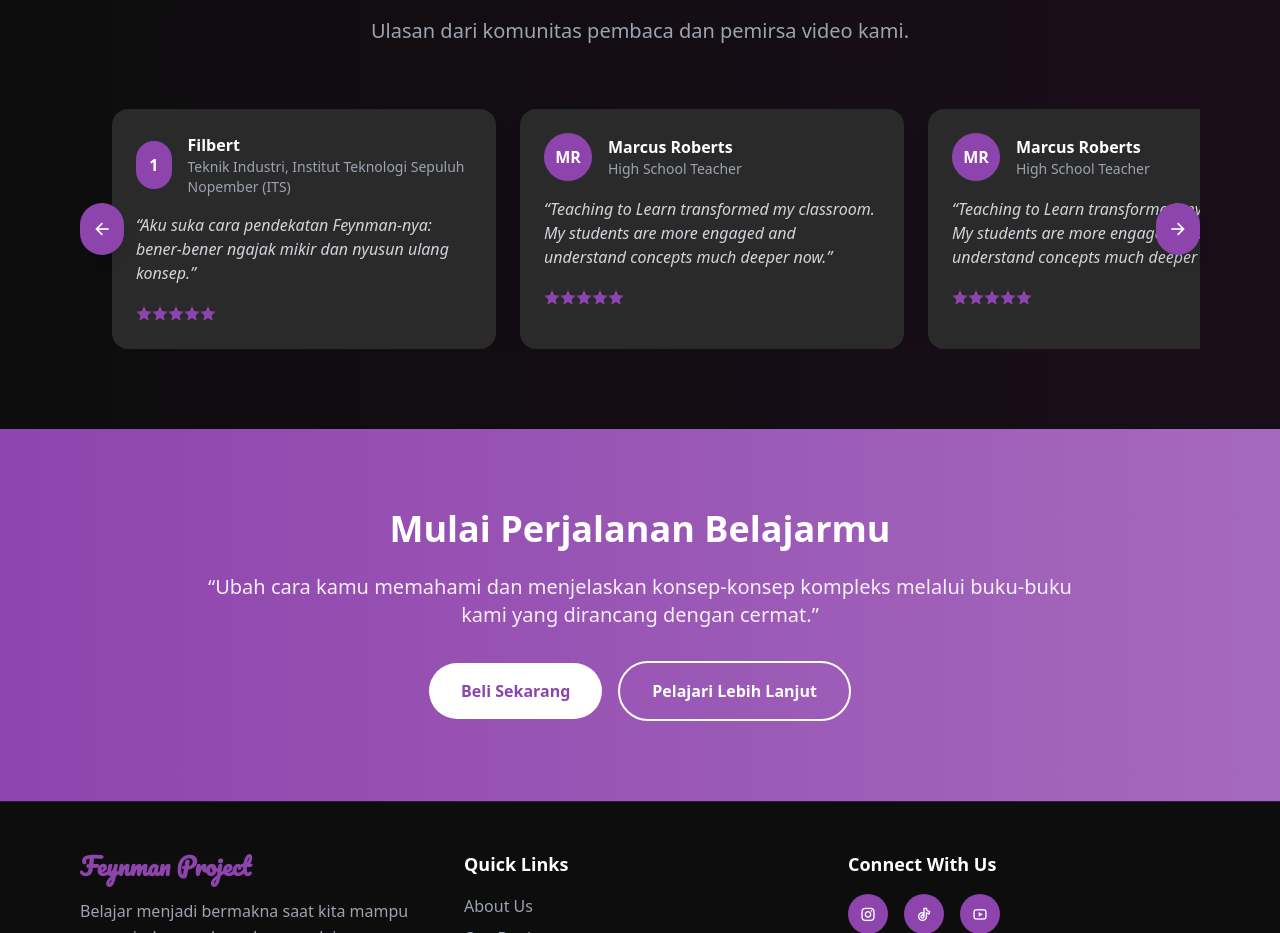
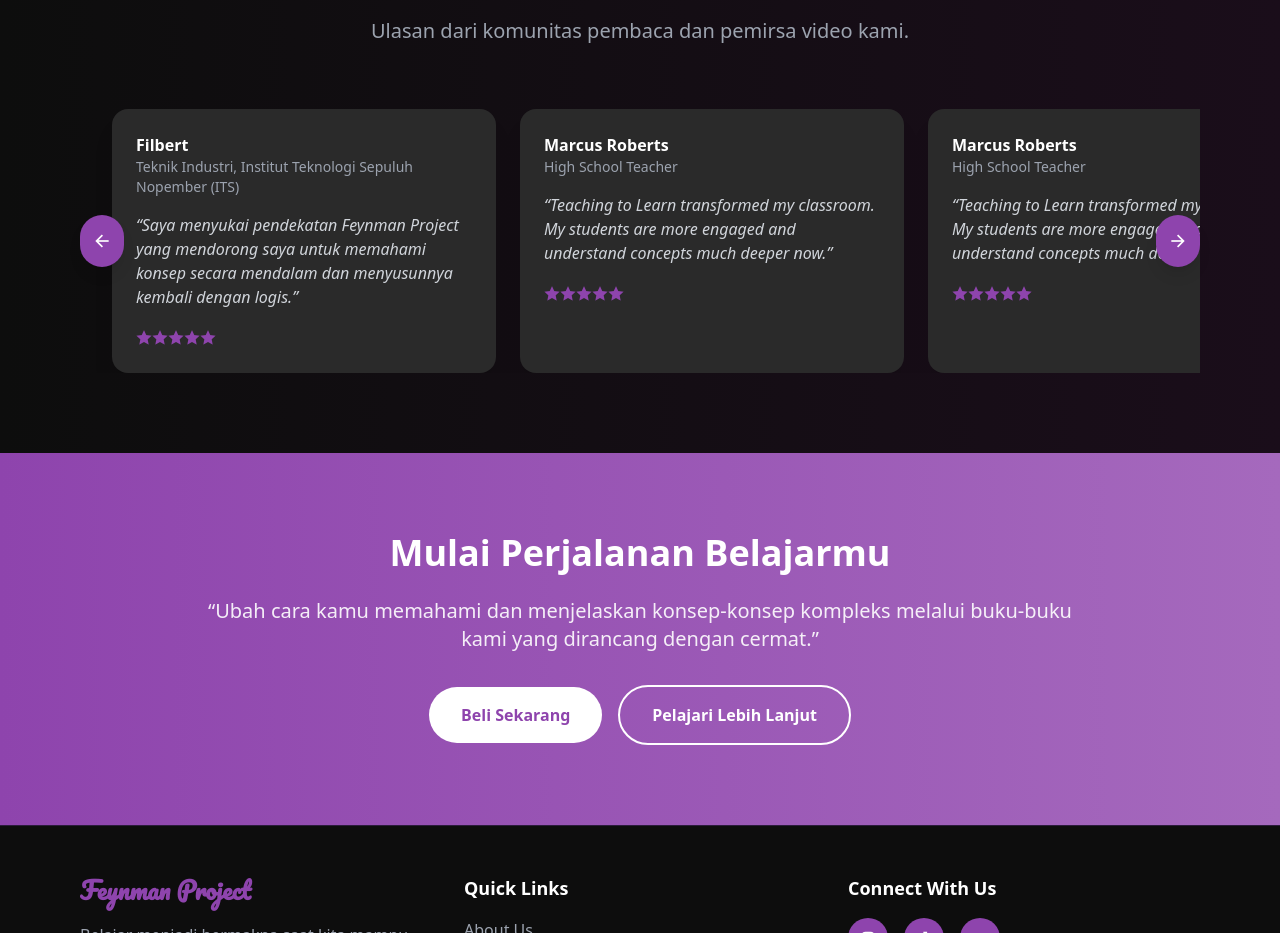
Before and after one commit to FeynmanProject/feynmanproject.github.io, a Next.js app: page /books in a window 1280 px wide. Shown: the part 2280-3213 px from the top of the page. Built offline with nearby package versions, Linux system fonts and the light colour scheme.

Commit message:
Update page.tsx

```diff
--- a/app/books/page.tsx
+++ b/app/books/page.tsx
@@ -188,61 +188,51 @@ const BookCard = ({ book }: { book: Book }) => (
 
 const testimonials = [
   {
-    initials: "1",
     name: "Filbert",
     role: "Teknik Industri, Institut Teknologi Sepuluh Nopember (ITS)",
-    quote: "Aku suka cara pendekatan Feynman-nya: bener-bener ngajak mikir dan nyusun ulang konsep.",
+    quote: "Saya menyukai pendekatan Feynman Project yang mendorong saya untuk memahami konsep secara mendalam dan menyusunnya kembali dengan logis.",
   },
   {
-    initials: "MR",
     name: "Marcus Roberts",
     role: "High School Teacher",
     quote: "Teaching to Learn transformed my classroom. My students are more engaged and understand concepts much deeper now.",
   },
   {
-    initials: "MR",
     name: "Marcus Roberts",
     role: "High School Teacher",
     quote: "Teaching to Learn transformed my classroom. My students are more engaged and understand concepts much deeper now.",
   },
   {
-    initials: "MR",
     name: "Marcus Roberts",
     role: "High School Teacher",
     quote: "Teaching to Learn transformed my classroom. My students are more engaged and understand concepts much deeper now.",
   },
   {
-    initials: "MR",
     name: "Marcus Roberts",
     role: "High School Teacher",
     quote: "Teaching to Learn transformed my classroom. My students are more engaged and understand concepts much deeper now.",
   },
   {
-    initials: "MR",
     name: "Marcus Roberts",
     role: "High School Teacher",
     quote: "Teaching to Learn transformed my classroom. My students are more engaged and understand concepts much deeper now.",
   },
   {
-    initials: "MR",
     name: "Marcus Roberts",
     role: "High School Teacher",
     quote: "Teaching to Learn transformed my classroom. My students are more engaged and understand concepts much deeper now.",
   },
   {
-    initials: "MR",
     name: "Marcus Roberts",
     role: "High School Teacher",
     quote: "Teaching to Learn transformed my classroom. My students are more engaged and understand concepts much deeper now.",
   },
   {
-    initials: "AL",
     name: "Anna Liu",
     role: "Graduate Student",
     quote: "Mathematics Without Fear helped me overcome my math anxiety. I actually understand and enjoy math now!",
   },
   {
-    initials: "BK",
     name: "Brian Kim",
     role: "Computer Science Major",
     quote: "I finally grasped recursion thanks to the clear breakdown in the books. Recommended for all learners.",
@@ -464,9 +454,6 @@ const testimonials = [
             className="min-w-[300px] max-w-sm flex-shrink-0 bg-[#2A2A2A] p-6 rounded-2xl shadow-xl"
           >
             <div className="flex items-center mb-4">
-              <div className="w-12 h-12 bg-[#8E44AD] rounded-full flex items-center justify-center mr-4">
-                <span className="text-white font-bold">{t.initials}</span>
-              </div>
               <div>
                 <h4 className="font-semibold">{t.name}</h4>
                 <p className="text-gray-400 text-sm">{t.role}</p>
```
